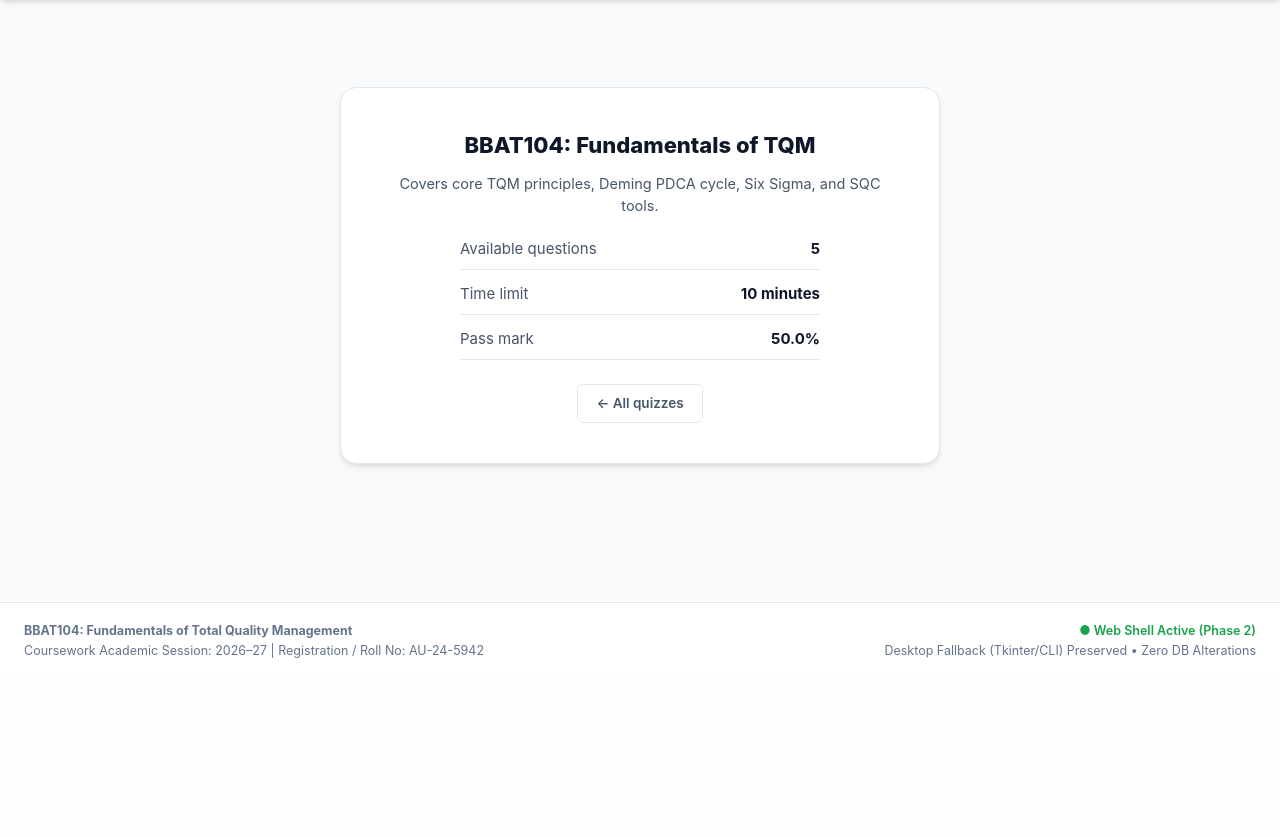
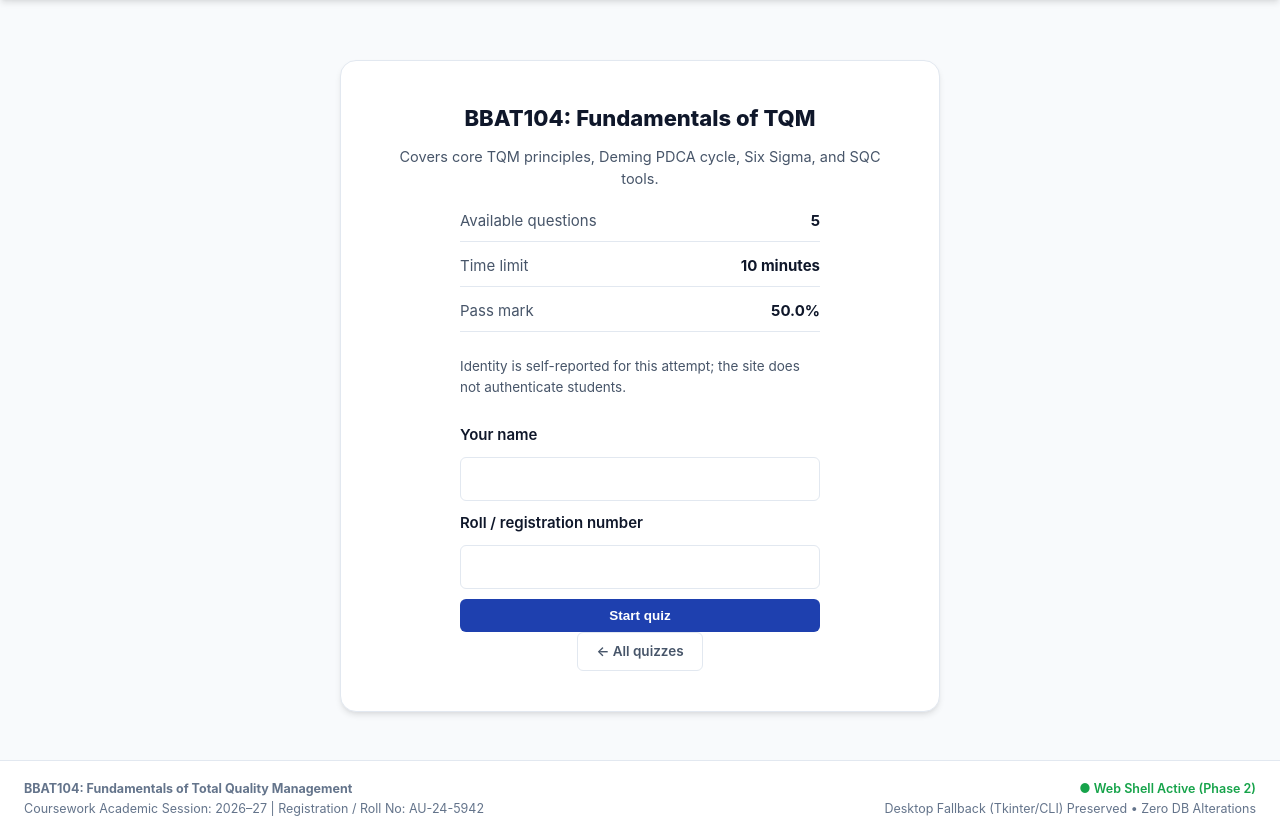
Before and after one commit to krutika-here/BBAT104_TQM_AU_24_5942, a Flask app: page /quizzes/1 in a window 1280 px wide. Shown: the part 121-958 px from the top of the page. Before the commit the page ends 779 px from the top, so only its background shows below. Run offline with Flask 3, Linux system fonts and the light colour scheme; data comes from the database, SQL or seed files in the repository.

Commit message:
feat: add browser quiz question navigation

```diff
--- a/app.py
+++ b/app.py
@@ -7,13 +7,25 @@ Phase: Phase 2 - Flask Website Shell Only
 """
 
 import os
-from flask import Flask, render_template
+import secrets
+import time
+from flask import Flask, abort, redirect, render_template, request, session, url_for
 
 import database
 
 # Initialize Flask application
 app = Flask(__name__)
-app.secret_key = os.environ.get("FLASK_SECRET_KEY", "bbat104-tqm-quiz-system-dev-key")
+app.secret_key = os.environ.get("FLASK_SECRET_KEY") or secrets.token_hex(32)
+app.config["SESSION_COOKIE_HTTPONLY"] = True
+app.config["SESSION_COOKIE_SAMESITE"] = "Lax"
+
+
+def get_attempt_csrf_token():
+    token = session.get("attempt_csrf_token")
+    if token is None:
+        token = secrets.token_urlsafe(32)
+        session["attempt_csrf_token"] = token
+    return token
 
 @app.route("/")
 def index():
@@ -42,6 +54,112 @@ def quiz_details(quiz_id):
         "quiz_details.html",
         quiz=quiz,
         question_count=len(questions),
+        csrf_token=get_attempt_csrf_token(),
+    )
+
+
+@app.route("/quizzes/<int:quiz_id>/start", methods=["POST"])
+def start_quiz(quiz_id):
+    """Start a browser quiz attempt for the self-identified student."""
+    quiz = database.get_quiz_by_id(quiz_id)
+    if quiz is None:
+        return render_template("not_found.html"), 404
+
+    if request.form.get("csrf_token") != session.get("attempt_csrf_token"):
+        abort(400, description="Invalid or missing form token. Reload the quiz details page and try again.")
+
+    student_name = request.form.get("student_name", "").strip()
+    student_roll = request.form.get("student_roll", "").strip()
+    questions = database.get_questions_by_quiz(quiz_id)
+    if not student_name or not student_roll:
+        return render_template(
+            "quiz_details.html",
+            quiz=quiz,
+            question_count=len(questions),
+            csrf_token=get_attempt_csrf_token(),
+            error="Enter both your name and roll number to start the quiz.",
+        ), 400
+    if not questions:
+        return render_template(
+            "quiz_details.html",
+            quiz=quiz,
+            question_count=0,
+            csrf_token=get_attempt_csrf_token(),
+            error="This quiz has no questions and cannot be started.",
+        ), 400
+
+    session.clear()
+    session["attempt_csrf_token"] = secrets.token_urlsafe(32)
+    session["attempt"] = {
+        "quiz_id": quiz_id,
+        "student_name": student_name,
+        "student_roll": student_roll,
+        "question_ids": [question["id"] for question in questions],
+        "answers": {},
+        "started_at": time.time(),
+    }
+    return redirect(url_for("quiz_question", question_number=1))
+
+
+@app.route("/attempt/question/<int:question_number>", methods=["GET", "POST"])
+def quiz_question(question_number):
+    """Render an attempt question and save answer changes while navigating."""
+    attempt = session.get("attempt")
+    if not attempt:
+        return redirect(url_for("quizzes"))
+
+    question_ids = attempt["question_ids"]
+    if question_number < 1 or question_number > len(question_ids):
+        abort(404)
+
+    if request.method == "POST":
+        if request.form.get("csrf_token") != session.get("attempt_csrf_token"):
+            abort(400, description="Invalid or missing form token. Reload the question and try again.")
+        action = request.form.get("action")
+        answer = request.form.get("answer", "").upper()
+        if answer and answer not in {"A", "B", "C", "D"}:
+            abort(400, description="Select one of the available answer options.")
+        answers = dict(attempt["answers"])
+        if answer:
+            answers[str(question_ids[question_number - 1])] = answer
+        else:
+            answers.pop(str(question_ids[question_number - 1]), None)
+        attempt["answers"] = answers
+        session["attempt"] = attempt
+
+        if action == "previous" and question_number > 1:
+            return redirect(url_for("quiz_question", question_number=question_number - 1))
+        if action == "next" and question_number < len(question_ids):
+            return redirect(url_for("quiz_question", question_number=question_number + 1))
+        if action not in {"previous", "next"}:
+            abort(400, description="Unknown question navigation action.")
+
+    questions = database.get_questions_by_quiz(attempt["quiz_id"])
+    question = next(
+        (item for item in questions if item["id"] == question_ids[question_number - 1]),
+        None,
+    )
+    if question is None:
+        session.pop("attempt", None)
+        abort(409, description="Quiz questions changed during this attempt. Start the quiz again.")
+
+    public_question = {
+        "id": question["id"],
+        "question_text": question["question_text"],
+        "option_a": question["option_a"],
+        "option_b": question["option_b"],
+        "option_c": question["option_c"],
+        "option_d": question["option_d"],
+        "marks": question["marks"],
+    }
+    return render_template(
+        "quiz_question.html",
+        quiz=database.get_quiz_by_id(attempt["quiz_id"]),
+        question=public_question,
+        question_number=question_number,
+        question_count=len(question_ids),
+        selected_answer=attempt["answers"].get(str(question["id"]), ""),
+        csrf_token=get_attempt_csrf_token(),
     )
 
 @app.route("/results")
--- a/static/css/style.css
+++ b/static/css/style.css
@@ -694,6 +694,98 @@ body {
     font-weight: 700;
 }
 
+.quiz-start-form {
+    display: grid;
+    gap: 10px;
+    max-width: 360px;
+    margin: 20px auto 0;
+    text-align: left;
+}
+
+.quiz-start-form label {
+    color: var(--text-primary);
+    font-weight: 600;
+}
+
+.quiz-start-form input {
+    width: 100%;
+    padding: 9px 10px;
+    border: 1px solid var(--border-color);
+    border-radius: var(--radius-sm);
+    background: var(--bg-surface);
+    color: var(--text-primary);
+    font: inherit;
+}
+
+.form-error {
+    color: var(--danger);
+}
+
+.quiz-question-card {
+    width: 100%;
+}
+
+.quiz-question-header,
+.quiz-navigation {
+    display: flex;
+    justify-content: space-between;
+    align-items: center;
+    gap: 16px;
+}
+
+.quiz-time-limit {
+    color: var(--text-secondary);
+    font-weight: 700;
+    white-space: nowrap;
+}
+
+.quiz-answer-form {
+    margin-top: 24px;
+}
+
+.quiz-answer-form fieldset {
+    border: 0;
+}
+
+.quiz-answer-form legend {
+    color: var(--text-primary);
+    font-size: 18px;
+    font-weight: 700;
+    margin-bottom: 16px;
+}
+
+.quiz-answer-option {
+    display: flex;
+    align-items: flex-start;
+    gap: 10px;
+    padding: 12px;
+    margin: 8px 0;
+    border: 1px solid var(--border-color);
+    border-radius: var(--radius-sm);
+    color: var(--text-secondary);
+    cursor: pointer;
+}
+
+.quiz-answer-option:has(input:checked) {
+    border-color: var(--primary);
+    background: var(--primary-light);
+}
+
+.quiz-answer-option input {
+    margin-top: 5px;
+    accent-color: var(--primary);
+}
+
+.quiz-navigation {
+    margin-top: 24px;
+}
+
+.quiz-shortcut-help {
+    color: var(--text-muted);
+    font-size: 12px;
+    margin-top: 16px;
+}
+
 /* --------------------------------------------------------------------------
    9. Buttons, Badges & Alerts
    -------------------------------------------------------------------------- */
--- a/templates/quiz_details.html
+++ b/templates/quiz_details.html
@@ -25,6 +25,19 @@
         </dl>
         {% if question_count == 0 %}
         <p class="placeholder-alert">This quiz cannot be started because it has no questions.</p>
+        {% else %}
+        <form method="post" action="{{ url_for('start_quiz', quiz_id=quiz.id) }}" class="quiz-start-form">
+            <input type="hidden" name="csrf_token" value="{{ csrf_token }}">
+            <p class="module-text">Identity is self-reported for this attempt; the site does not authenticate students.</p>
+            <label for="student_name">Your name</label>
+            <input id="student_name" name="student_name" type="text" maxlength="100" required autocomplete="name">
+            <label for="student_roll">Roll / registration number</label>
+            <input id="student_roll" name="student_roll" type="text" maxlength="50" required autocomplete="off">
+            {% if error %}
+            <p class="form-error" role="alert">{{ error }}</p>
+            {% endif %}
+            <button type="submit" class="btn btn-primary">Start quiz</button>
+        </form>
         {% endif %}
         <div class="placeholder-actions">
             <a href="{{ url_for('quizzes') }}" class="btn btn-outline">&larr; All quizzes</a>
```
Also changed, not shown: templates/quiz_question.html (added, +66 -0 lines), tests/test_app.py (+80 -0 lines).
